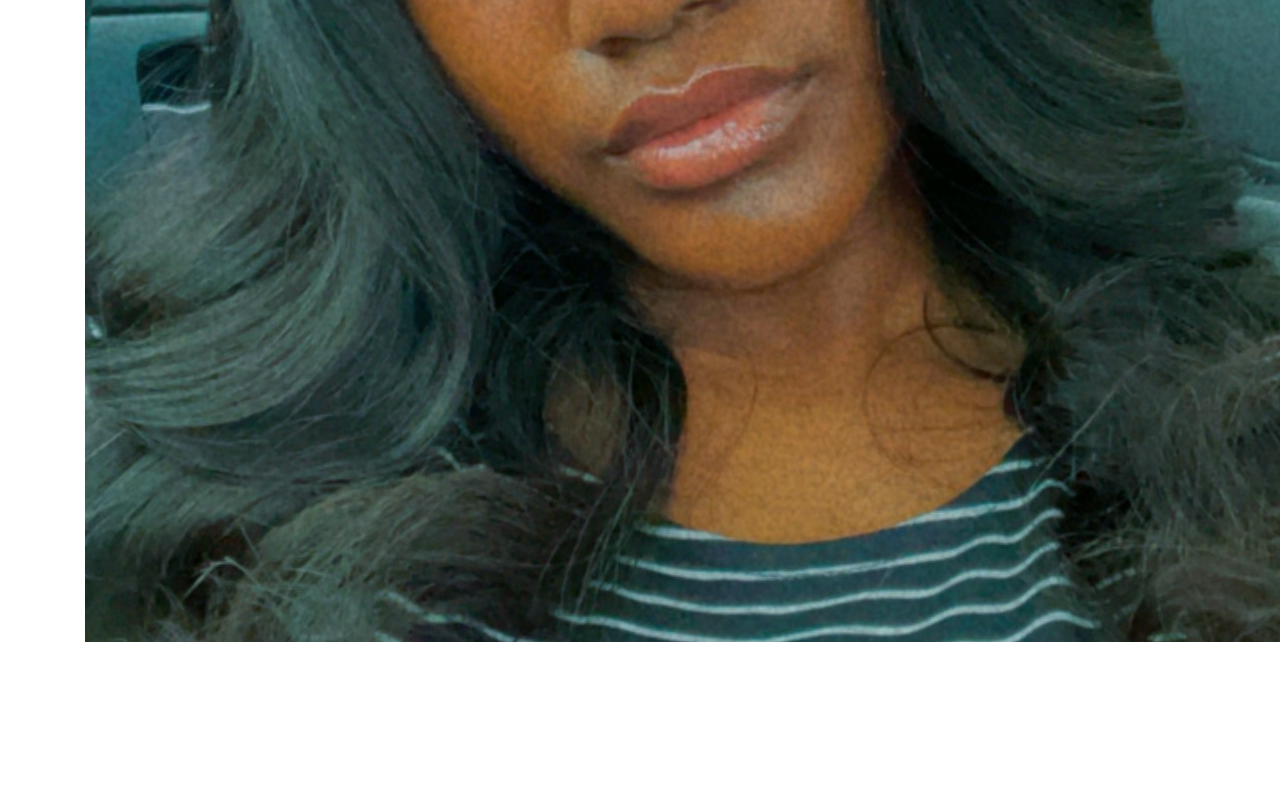
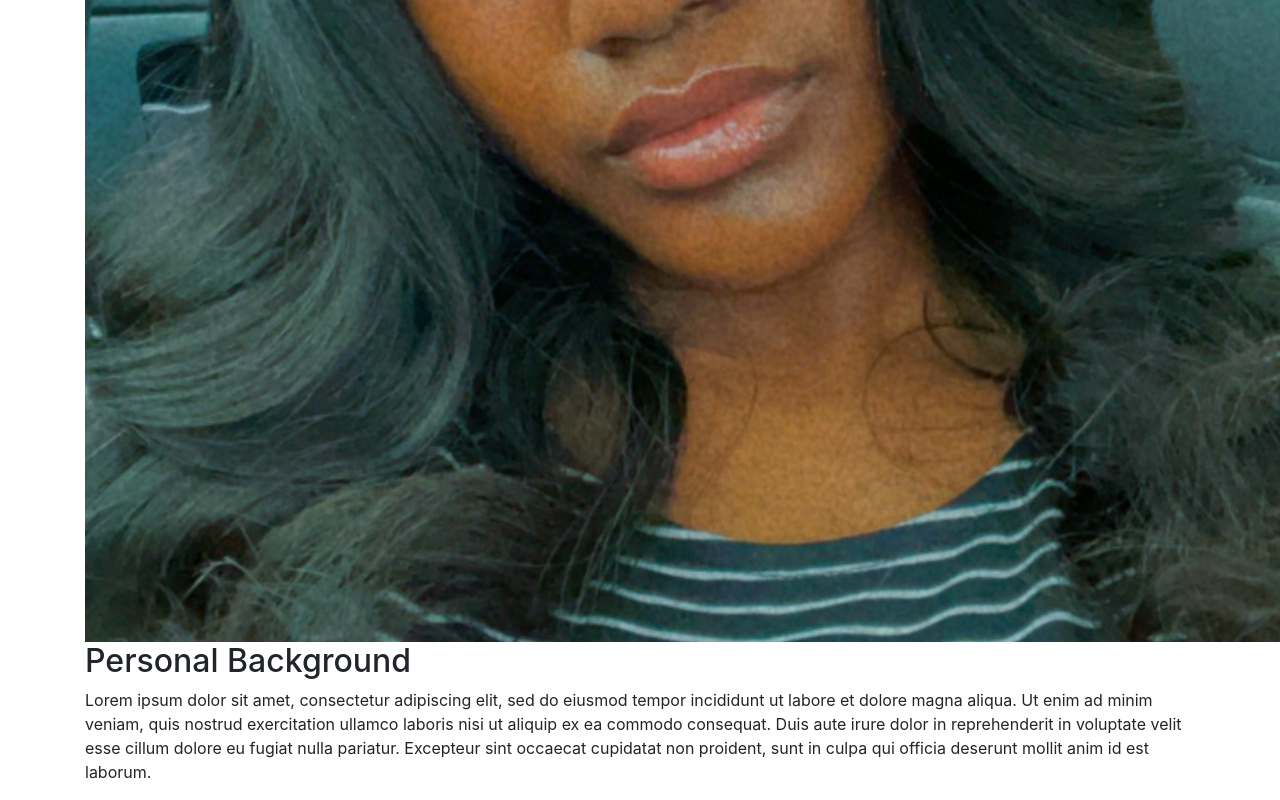
Before and after one commit to Leach-IT3049C/1-online-portfolio-corinmanning2315, a website: page index.html in a window 1280 px wide. Shown: the part 699-1499 px from the top of the page. Before the commit the page ends 1341 px from the top, so only its background shows below. Drawn offline with nearby package versions, Linux system fonts and the light colour scheme.

Commit message:
added Personal Background section

```diff
--- a/index.html
+++ b/index.html
@@ -18,6 +18,15 @@
     <!-- WORK FROM INSIDE THIS CONTAINER-->
     <h1>Corin Manning</h1>
     <img src="resources/images/myphoto.jpg" />
+
+    <div class="section" id="personalBackground">
+      <h2>Personal Background</h2>
+      <p>Lorem ipsum dolor sit amet, consectetur adipiscing elit, sed do eiusmod tempor incididunt ut
+        labore et dolore magna aliqua. Ut enim ad minim veniam, quis nostrud exercitation ullamco
+        laboris nisi ut aliquip ex ea commodo consequat. Duis aute irure dolor in reprehenderit in
+        voluptate velit esse cillum dolore eu fugiat nulla pariatur. Excepteur sint occaecat cupidatat
+        non proident, sunt in culpa qui officia deserunt mollit anim id est laborum.</p>
+    </div>
   </div>
 
   <!-- INCLUDE SCRIPTS FILE HERE -->
```
